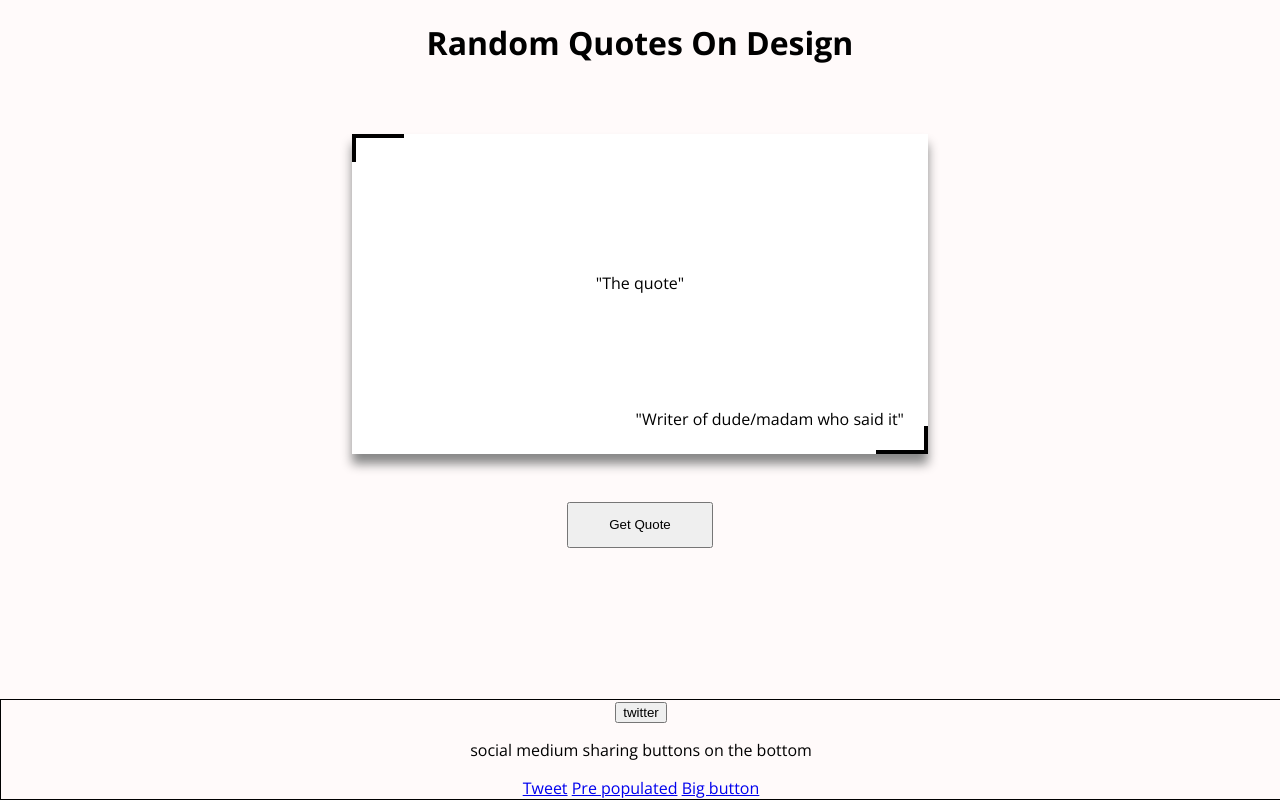
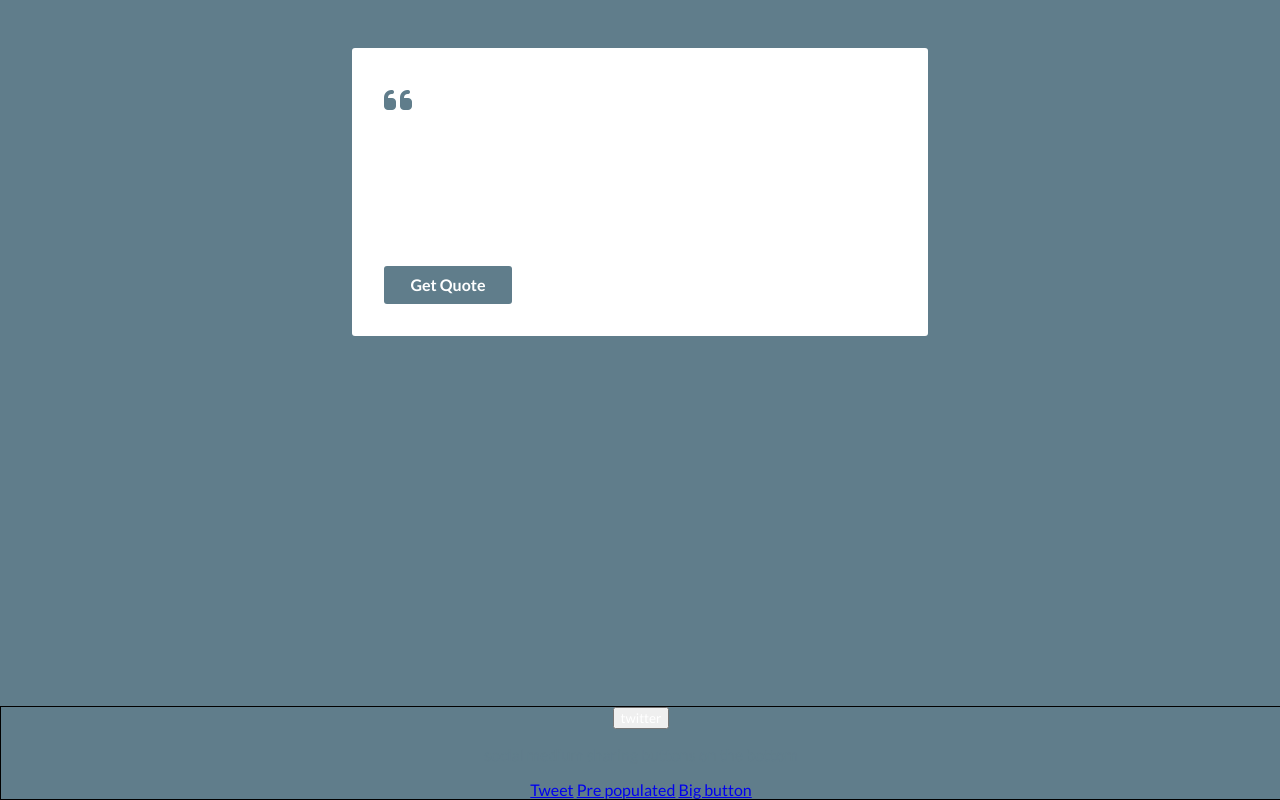
Before and after one commit to Y30wCl0ud/RandomQuoteMachine, a plain HTML site: page index.html in a window 1280 px wide. Drawn offline with nearby package versions, Linux system fonts and the light colour scheme; no server answers; a web font is replaced by a local one.

Commit message:
card styled

```diff
--- a/index.html
+++ b/index.html
@@ -4,29 +4,34 @@
 <head>
 	<meta charset="UTF-8">
 	<meta name="viewport" content="width=device-width, initial-scale=1.0">
-	<link href="https://fonts.googleapis.com/css?family=Open+Sans:300,400,700" rel="stylesheet">
+	<link rel="stylesheet" href="https://use.fontawesome.com/06ec73c07d.css">
+	<link href="https://fonts.googleapis.com/css?family=Lato:400,400i,700,700i|Yesteryear" rel="stylesheet">
 	<link rel="stylesheet" href="./style/main.css">
 	<title>Random Quote Machine </title>
 </head>
 
 <body>
-	<h1>Random Quotes On Design</h1>
+	<section class="card">
+		<!-- <div class="topl-border"></div> -->
 
-	<section class="card">
-		<div class="topl-border"></div>
 		<section>
-			<p id="quote">"The quote"</p>
-			<p id="author">"Writer of dude/madam who said it"</p>
+			<div class="quote-con">
+				<i class="fa fa-quote-left"></i>
+				<p id="quote"></p>
+			</div>
+
+			<div class="author-con">
+				<button id="getMoreBtn" type="">Get Quote</button>
+				<p id="author"></p>
+			</div>
 		</section>
-		<div class="bottomr-border"></div>
+
+		<!-- <div class="bottomr-border"></div> -->
 	</section>
 
-	<div>
-		<button id="getMoreBtn" type="">Get Quote</button>
-	</div>
 
 	<div class="social-btn-con">
-		<button type="">twitter</button>
+		<button type="button">twitter</button>
 		<p>social medium sharing buttons on the bottom</p>
 		<a class="twitter-share-button" href="https://twitter.com/intent/tweet">Tweet</a>
 		<a class="twitter-share-button" href="https://twitter.com/intent/tweet?text=Hello%20world">Pre populated</a>
--- a/style/main.scss
+++ b/style/main.scss
@@ -1,36 +1,38 @@
 body {
-	font-family: 'Open Sans', 'sans-serif';
-	height: 100%;
 	display: flex;
 	flex-direction: column;
 	align-items: center;
 	justify-content: center;
-	background-color: #fffafa;
-	margin: 0; // padding: 3em;
+	background-color: #607d8b;
+	margin: 0;
+	font-family: 'Lato', sans-serif;
+	color: #607d8b;
+	button {
+		font-family: 'Lato', 'sans-serif';
+		color: #fff;
+	}
 } // Card styling
 .card {
 	position: relative;
 	display: flex;
-	height: 20em;
-	max-height: 20em;
+	min-height: 18em;
 	width: 36em;
-	max-width: 36em;
-	background-color: #fff; // box-shadow: 10px 10px 5px #000;
-	box-shadow: 0px 10px 10px #888888;
+	background-color: #fff; // box-shadow: 0px 10px 10px #888888;
 	margin: 3em;
+	border-radius: 3px;
 	section {
 		display: flex;
 		flex-direction: column;
-		flex: 1; // justify-content: center;
-		// align-content: center; // background: red;
-		padding: 1.5em;
+		flex: 1;
+		align-content: center;
+		padding: 2em;
+		justify-content: space-between;
 	}
 	p {
-		// align-self: center;
 		margin: auto;
 		text-align: center;
 		&:nth-child(2) {
-			text-align: right; // color: red;
+			text-align: right;
 			margin: 0;
 		}
 	}
@@ -38,8 +40,8 @@ body {
 
 .topl-border {
 	position: absolute;
-	top: 0;
-	left: 0;
+	top: 10;
+	left: 10;
 	height: 1.5em;
 	width: 3em;
 	border-top: 4px solid #000;
@@ -57,11 +59,16 @@ body {
 }
 
 #getMoreBtn {
-	padding: 1em 3em;
+	padding: .6em 0;
+	width: 8em;
+	border-radius: 3px;
+	border: none;
+	background-color: #607d8b;
+	font-size: 1em;
+	font-weight: 700;
 }
 
 .social-btn-con {
-	// display: flex;
 	flex: 1;
 	position: absolute;
 	width: 100%;
@@ -70,3 +77,33 @@ body {
 	text-align: center;
 	align-self: flex-start;
 }
+
+.quote-con {
+	display: inline-block;
+	width: 100%;
+	font-size: 2em;
+	margin-bottom: 1em;
+	.fa {
+		display: inline;
+	}
+}
+
+.author-con {
+	display: flex;
+	justify-content: space-between;
+}
+
+#quote {
+	display: inline;
+	font-style: italic;
+	text-align: center;
+	p {
+		text-align: center;
+		display: inline;
+	}
+}
+
+#author {
+	font-family: 'Yesteryear', cursive;
+	font-size: 1.5em;
+}
```
Also changed, not shown: style/main.css, 1 other file.
